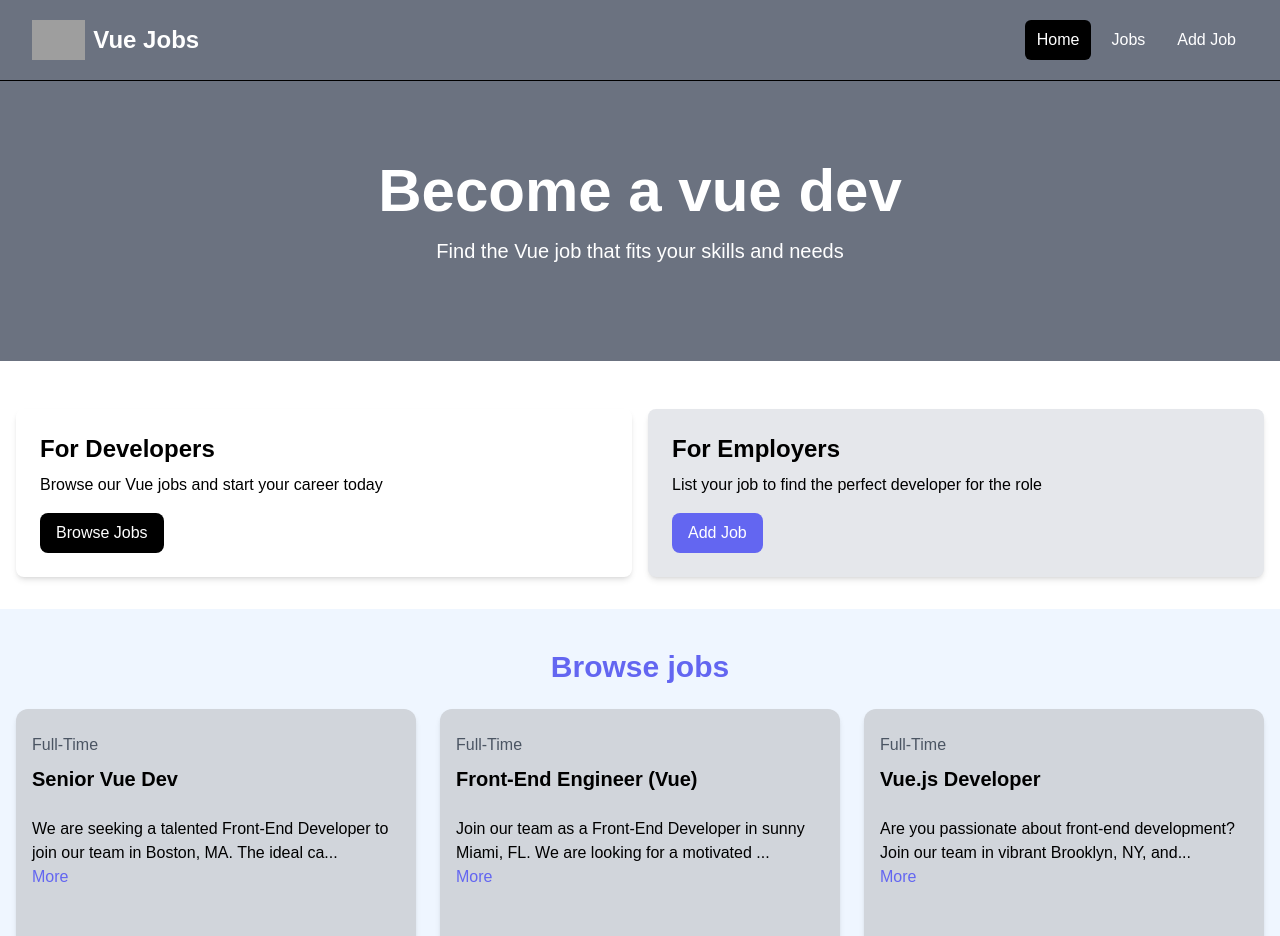
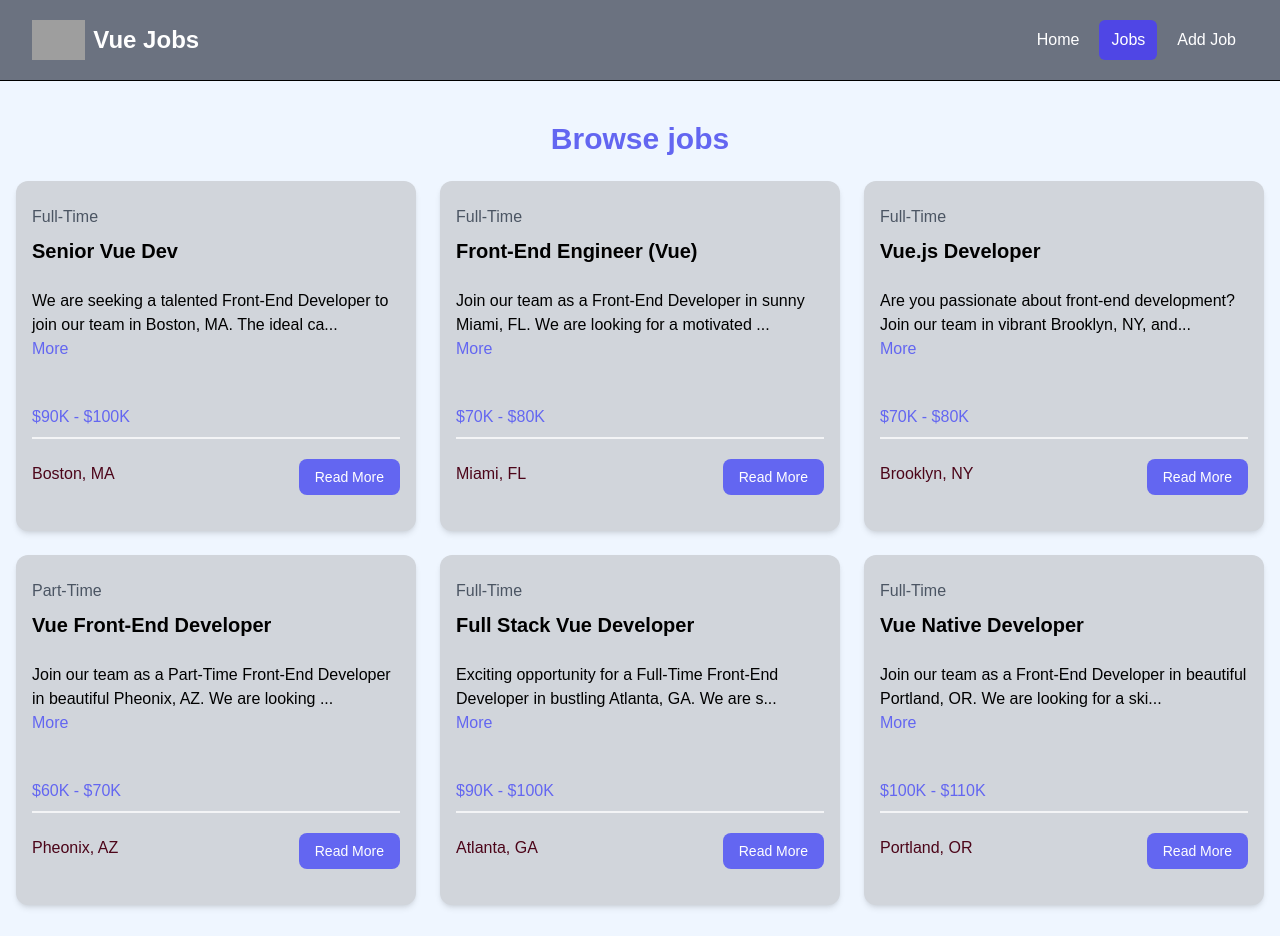
Before and after one commit to Slav666/vue-jobs, a Vue app: page /jobs in a window 1280 px wide. Shown: the top 936 px of the page. Built offline with nearby package versions, Linux system fonts and the light colour scheme; grey boxes are pictures that could not be loaded.

Commit message:
add router feature to th app

```diff
--- a/package.json
+++ b/package.json
@@ -9,7 +9,8 @@
     "preview": "vite preview"
   },
   "dependencies": {
-    "vue": "^3.5.12"
+    "vue": "^3.5.12",
+    "vue-router": "^4.4.5"
   },
   "devDependencies": {
     "@vitejs/plugin-vue": "^5.1.4",
--- a/src/App.vue
+++ b/src/App.vue
@@ -1,14 +1,14 @@
 <script setup>
 import navBar from "@/components/navBar.vue";
-import Hero from "@/components/Hero.vue";
-import HomeCards from "./components/HomeCards.vue";
-import JobLIst from "./components/JobLIst.vue";
+import { RouterView } from "vue-router";
+// import HomeView from "./views/HomeView.vue";
+// import Hero from "@/components/Hero.vue";
+// import HomeCards from "./components/HomeCards.vue";
+// import JobLIst from "./components/JobLIst.vue";
 </script>
 
 <template>
   <navBar />
-  <Hero />
-  <HomeCards />
-  <JobLIst :limit="3" :shawButton="true" />
+  <RouterView />
   <!-- <h1 class="text-red-500">View jobs</h1> -->
 </template>
--- a/src/components/HomeCards.vue
+++ b/src/components/HomeCards.vue
@@ -1,5 +1,6 @@
 <script setup>
 import Card from "./Card.vue";
+import { RouterLink } from "vue-router";
 </script>
 <template>
   <section class="py-4">
@@ -11,12 +12,12 @@
           <p class="mt-2 mb-4">
             Browse our Vue jobs and start your career today
           </p>
-          <a
-            href="jobs.html"
+          <RouterLink
+            to="/jobs"
             class="inline-block bg-black text-white rounded-lg px-4 py-2 hover:bg-gray-700"
           >
             Browse Jobs
-          </a></Card
+          </RouterLink></Card
         >
         <!-- </div> -->
         <!-- <div class="bg-green-100 p-6 rounded-lg shadow-md"> -->
@@ -25,12 +26,12 @@
           <p class="mt-2 mb-4">
             List your job to find the perfect developer for the role
           </p>
-          <a
-            href="add-job.html"
+          <RouterLink
+            to="/jobs/add"
             class="inline-block bg-indigo-500 text-white rounded-lg px-4 py-2 hover:bg-indigo-600"
           >
             Add Job
-          </a></Card
+          </RouterLink></Card
         >
         <!-- </div> -->
       </div>
--- a/src/components/JobLIst.vue
+++ b/src/components/JobLIst.vue
@@ -2,6 +2,7 @@
 import jobsData from "@/jobs.json"; // Import JSON
 import { ref, defineProps } from "vue"; // Import ref for reactivity
 import JobSingle from "./JobSingle.vue";
+import { RouterLink } from "vue-router";
 
 const jobs = ref(jobsData.jobs);
 defineProps({
@@ -23,7 +24,7 @@
       <div class="grid grid-cols-1 gap-6 md:grid-cols-3">
         <!-- <JobSingle>{{ job.title }}</JobSingle> -->
         <JobSingle
-          v-for="job in jobs.slice(0, limit || limit.length)"
+          v-for="job in jobs.slice(0, limit || jobs.length)"
           :key="job.id"
           :job="job"
         />
@@ -31,10 +32,10 @@
     </div>
   </section>
   <section class="m-auto max-w-lg my-10 px-6" v-if="shawButton">
-    <a
-      href="/jobs"
+    <RouterLink
+      to="/jobs"
       class="block bg-black text-white text-center py-4 px-6 rounded-xl hover:bg-gray-700"
-      >View All Jobs</a
+      >View All Jobs</RouterLink
     >
   </section>
 </template>
--- a/src/components/JobSingle.vue
+++ b/src/components/JobSingle.vue
@@ -1,5 +1,7 @@
 <script setup>
 import { defineProps, ref, computed } from "vue";
+import { RouterLink } from "vue-router";
+
 const props = defineProps({
   job: Object,
 });
@@ -43,12 +45,12 @@
           <i class="fa-solid fa-location-dot text-lg"></i>
           {{ job.location }}
         </div>
-        <a
-          href="'/job' + job.id"
+        <RouterLink
+          to="'/job' + job.id"
           class="h-[36px] bg-indigo-500 hover:bg-indigo-600 text-white px-4 py-2 rounded-lg text-center text-sm"
         >
           Read More
-        </a>
+        </RouterLink>
       </div>
     </div>
   </div>
--- a/src/components/navBar.vue
+++ b/src/components/navBar.vue
@@ -1,5 +1,11 @@
 <script setup>
+import { RouterLink, useRoute } from "vue-router";
 import logo from "@/assets/img/logo.png";
+
+const isActiveLink = (routePath) => {
+  const route = useRoute();
+  return route.path === routePath;
+};
 </script>
 
 <template>
@@ -10,28 +16,55 @@
           class="flex flex-1 items-center justify-center md:items-stretch md:justify-start"
         >
           <!-- Logo -->
-          <a class="flex flex-shrink-0 items-center mr-4" href="index.html">
+          <RouterLink
+            class="flex flex-shrink-0 items-center mr-4"
+            to="index.html"
+          >
             <img class="h-10 w-auto" v-bind:src="logo" alt="Vue Jobs" />
             <span class="hidden md:block text-white text-2xl font-bold ml-2"
               >Vue Jobs</span
             >
-          </a>
+          </RouterLink>
           <div class="md:ml-auto">
             <div class="flex space-x-2">
-              <a
-                href="index.html"
-                class="text-white bg-black hover:bg-gray-700 hover:text-white rounded-md px-3 py-2"
-                >Home</a
+              <RouterLink
+                to="/"
+                :class="[
+                  isActiveLink('/')
+                    ? 'bg-indigo-600'
+                    : 'hover:bg-gray-900 hover:text-white',
+                  'text-white',
+                  'px-3',
+                  'py-2',
+                  'rounded-md',
+                ]"
+                >Home</RouterLink
               >
-              <a
-                href="jobs.html"
-                class="text-white hover:bg-black hover:text-white rounded-md px-3 py-2"
-                >Jobs</a
+              <RouterLink
+                to="/jobs"
+                :class="[
+                  isActiveLink('/jobs')
+                    ? 'bg-indigo-600'
+                    : 'hover:bg-gray-900 hover:text-white',
+                  'text-white',
+                  'px-3',
+                  'py-2',
+                  'rounded-md',
+                ]"
+                >Jobs</RouterLink
               >
-              <a
-                href="add-job.html"
-                class="text-white hover:bg-black hover:text-white rounded-md px-3 py-2"
-                >Add Job</a
+              <RouterLink
+                to="/jobs/add"
+                :class="[
+                  isActiveLink('/jobs/add')
+                    ? 'bg-indigo-600'
+                    : 'hover:bg-gray-900 hover:text-white',
+                  'text-white',
+                  'px-3',
+                  'py-2',
+                  'rounded-md',
+                ]"
+                >Add Job</RouterLink
               >
             </div>
           </div>
--- /dev/null
+++ b/src/router/index.js
@@ -0,0 +1,21 @@
+import { createRouter, createWebHistory } from "vue-router";
+import HomeView from "@/views/HomeView.vue";
+import JobsView from "@/views/JobsView.vue";
+
+const router = createRouter({
+  history: createWebHistory(import.meta.env.BASE_URL),
+  routes: [
+    {
+      path: "/",
+      name: "home",
+      component: HomeView,
+    },
+    {
+      path: "/jobs",
+      name: "jobs",
+      component: JobsView,
+    },
+  ],
+});
+
+export default router;
--- /dev/null
+++ b/src/views/HomeView.vue
@@ -0,0 +1,11 @@
+<script setup>
+import Hero from "@/components/Hero.vue";
+import HomeCards from "@/components/HomeCards.vue";
+import JobLIst from "@/components/JobLIst.vue";
+</script>
+
+<template>
+  <Hero />
+  <HomeCards />
+  <JobLIst :limit="3" :shawButton="true" />
+</template>
--- /dev/null
+++ b/src/views/JobsView.vue
@@ -0,0 +1,7 @@
+<script setup>
+import JobLIst from "@/components/JobLIst.vue";
+</script>
+
+<template>
+  <JobLIst />
+</template>
```
Also changed, not shown: src/main.js (+7 -4 lines), 1 other file (tests, documents, lock files or other folders).
